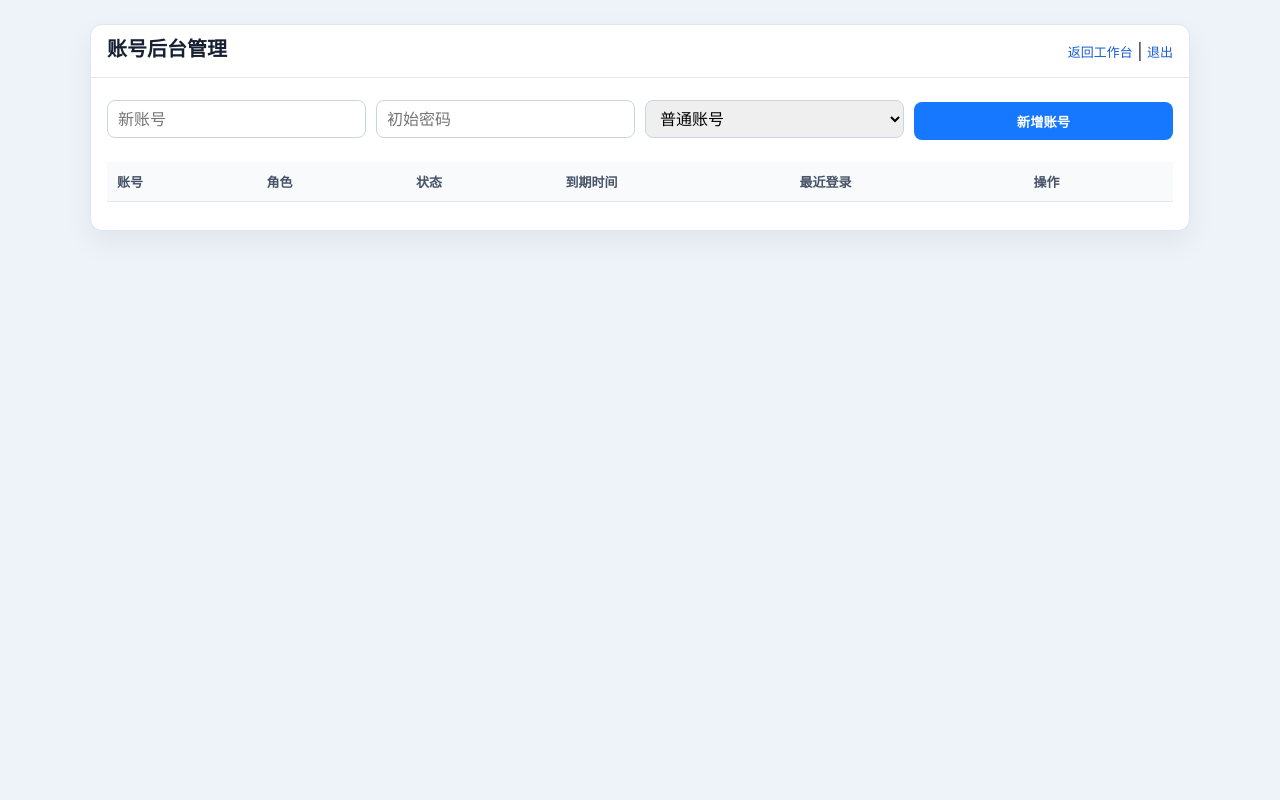
After one commit to deaosi/QA-Agent-Trace-Analyzer-api, a Flask app: template 111/templates/admin.html in a window 1280 px wide. The commit adds this page. Run offline with Flask 3, Linux system fonts and the light colour scheme; the template is opened without the code that fills it, so the values that code supplies are empty.

Commit message:
Improve auth UI and cloud deployment

```diff
--- a/111/app.py
+++ b/111/app.py
@@ -22,7 +22,8 @@ except ImportError:
 
 
 BASE_DIR = os.path.dirname(os.path.abspath(__file__))
-DATA_DIR = os.environ.get("QA_DATA_DIR", BASE_DIR)
+PROJECT_DIR = os.path.dirname(BASE_DIR)
+DATA_DIR = os.environ.get("QA_DATA_DIR", os.path.join(PROJECT_DIR, "data"))
 os.makedirs(DATA_DIR, exist_ok=True)
 COOKIE_FILE = os.path.join(DATA_DIR, ".cookies.json")
 SHOPS_FILE = os.path.join(DATA_DIR, ".shops.json")
@@ -233,11 +234,11 @@ def login():
         password = request.form.get("password", "")
         user = load_users().get(username)
         if not user or not check_password_hash(user.get("passwordHash", ""), password):
-            error = '<div class="err">账号或密码错误</div>'
+            error = "账号或密码错误"
         elif not user.get("active", True):
-            error = '<div class="err">账号已被禁用</div>'
+            error = "账号已被禁用"
         elif is_user_expired(user):
-            error = '<div class="err">账号已过期</div>'
+            error = "账号已过期"
         else:
             users = load_users()
             users[username]["lastLoginAt"] = now_iso()
@@ -259,13 +260,13 @@ def register():
         password2 = request.form.get("password2", "")
         users = load_users()
         if not valid_username(username):
-            error = '<div class="err">账号 2-32 位，支持中英文数字下划线</div>'
+            error = "账号 2-32 位，支持中英文数字下划线"
         elif username in users:
-            error = '<div class="err">账号已存在</div>'
+            error = "账号已存在"
         elif len(password) < 6:
-            error = '<div class="err">密码至少 6 位</div>'
+            error = "密码至少 6 位"
         elif password != password2:
-            error = '<div class="err">两次密码不一致</div>'
+            error = "两次密码不一致"
         else:
             users[username] = {
                 "username": username,
--- a/111/service_panel.py
+++ b/111/service_panel.py
@@ -8,11 +8,13 @@ from tkinter import ttk, messagebox
 from datetime import datetime
 
 BASE_DIR = os.path.dirname(os.path.abspath(__file__))
+PROJECT_DIR = os.path.dirname(BASE_DIR)
 APP_PY = os.path.join(BASE_DIR, "app.py")
 LOG_FILE = os.path.join(BASE_DIR, "server.log")
 PORT = 5000
 HOST = "127.0.0.1"
 PID_FILE = os.path.join(BASE_DIR, ".server.pid")
+DEFAULT_DATA_DIR = os.path.join(PROJECT_DIR, "data")
 
 
 class ServicePanel(tk.Tk):
@@ -109,9 +111,13 @@ class ServicePanel(tk.Tk):
         self.clear_log()
         self.append_log(f"[{datetime.now().strftime('%H:%M:%S')}] 正在启动服务...")
         try:
+            env = os.environ.copy()
+            env.setdefault("QA_DATA_DIR", DEFAULT_DATA_DIR)
+            os.makedirs(env["QA_DATA_DIR"], exist_ok=True)
             self.proc = subprocess.Popen(
                 [sys.executable, APP_PY],
                 cwd=BASE_DIR,
+                env=env,
                 stdout=subprocess.PIPE,
                 stderr=subprocess.STDOUT,
                 text=True,
--- /dev/null
+++ b/111/templates/admin.html
@@ -0,0 +1,45 @@
+{% extends "auth_base.html" %}
+{% block title %}账号后台管理{% endblock %}
+{% block body %}
+<div class="admin">
+<div class="panel">
+<div class="panel-head"><h1>账号后台管理</h1><div><a class="link" href="/">返回工作台</a> | <a class="link" href="/logout">退出</a></div></div>
+<div class="panel-body">
+<div class="grid">
+<input id="newUsername" placeholder="新账号">
+<input id="newPassword" type="password" placeholder="初始密码" autocomplete="new-password">
+<select id="newRole">
+<option value="user">普通账号</option>
+<option value="admin">管理员</option>
+</select>
+<button onclick="createUser()">新增账号</button>
+</div>
+<table>
+<thead>
+<tr>
+<th>账号</th>
+<th>角色</th>
+<th>状态</th>
+<th>到期时间</th>
+<th>最近登录</th>
+<th>操作</th>
+</tr>
+</thead>
+<tbody id="userRows"></tbody>
+</table>
+<div id="msg" class="muted" style="margin-top:12px"></div>
+</div>
+</div>
+</div>
+<script>
+const $=id=>document.getElementById(id);const esc=v=>String(v??"").replace(/[&<>"']/g,c=>({"&":"&amp;","<":"&lt;",">":"&gt;",'"':"&quot;","'":"&#39;"}[c]));
+async function api(url,data){const r=await fetch(url,{method:"POST",headers:{"Content-Type":"application/json"},body:JSON.stringify(data||{})});return r.json()}
+async function load(){const r=await fetch("/api/admin/users");const d=await r.json();$("userRows").innerHTML=(d.users||[]).map(u=>`<tr><td>${esc(u.username)}</td><td>${u.role==="admin"?"管理员":"普通用户"}</td><td>${u.active?"启用":"禁用"}</td><td>${esc(u.expiresAt||"永久")}</td><td>${esc(u.lastLoginAt||"-")}</td><td><div class="actions"><button onclick="resetPwd(this)" data-username="${esc(u.username)}">改密码</button><button onclick="setExpire(this)" data-username="${esc(u.username)}">到期时间</button><button onclick="toggleUser(this)" data-username="${esc(u.username)}" data-active="${u.active}">${u.active?"禁用":"启用"}</button><button class="danger" onclick="delUser(this)" data-username="${esc(u.username)}">删除</button></div></td></tr>`).join("")}
+async function createUser(){const r=await api("/api/admin/users/create",{username:$("newUsername").value,password:$("newPassword").value,role:$("newRole").value});$("msg").textContent=r.success?"已新增":r.error;load()}
+async function resetPwd(btn){const username=btn.dataset.username,password=prompt("输入新密码");if(!password)return;const r=await api("/api/admin/users/update",{username,password});$("msg").textContent=r.success?"密码已修改":r.error;load()}
+async function setExpire(btn){const username=btn.dataset.username,expiresAt=prompt("到期时间，格式 2026-12-31T23:59:59；留空表示永久");if(expiresAt===null)return;const r=await api("/api/admin/users/update",{username,expiresAt});$("msg").textContent=r.success?"到期时间已更新":r.error;load()}
+async function toggleUser(btn){const username=btn.dataset.username,active=btn.dataset.active!=="true";const r=await api("/api/admin/users/update",{username,active});$("msg").textContent=r.success?"状态已更新":r.error;load()}
+async function delUser(btn){const username=btn.dataset.username;if(!confirm("确定删除账号 "+username+"?"))return;const r=await api("/api/admin/users/delete",{username});$("msg").textContent=r.success?"已删除":r.error;load()}
+load();
+</script>
+{% endblock %}
--- /dev/null
+++ b/111/templates/auth_base.html
@@ -0,0 +1,19 @@
+<!doctype html>
+<html lang="zh-CN">
+<head>
+<meta charset="utf-8">
+<meta name="viewport" content="width=device-width, initial-scale=1">
+<title>{% block title %}{% endblock %}</title>
+<style>
+body{margin:0;min-height:100vh;background:#eef3f9;font-family:-apple-system,BlinkMacSystemFont,"Segoe UI","Microsoft YaHei",Arial,sans-serif;color:#172033}
+.shell{min-height:100vh;display:grid;place-items:center;padding:24px}.box{width:min(420px,calc(100vw - 32px));background:#fff;border:1px solid #dfe5ee;border-radius:12px;padding:28px;box-shadow:0 12px 30px rgba(15,23,42,.08)}
+h1{font-size:20px;margin:0 0 8px}.tip{color:#64748b;font-size:13px;margin-bottom:18px;line-height:1.6}label{font-size:12px;font-weight:700;color:#475467}
+input,select{box-sizing:border-box;width:100%;height:38px;margin:6px 0 12px;border:1px solid #cbd5e1;border-radius:8px;padding:0 10px;font:inherit}.row{display:flex;align-items:center;justify-content:space-between;gap:12px}.check{display:flex;align-items:center;gap:6px;color:#475467;font-size:13px}.check input{width:14px;height:14px;margin:0}
+button,.btn{width:100%;height:38px;margin-top:8px;border:0;border-radius:8px;background:#1677ff;color:#fff;font-weight:700;cursor:pointer;text-decoration:none;display:grid;place-items:center}.link{color:#175cd3;text-decoration:none;font-size:13px}.err{margin-top:12px;color:#d92d20;font-size:13px}.ok{margin-top:12px;color:#027a48;font-size:13px}
+table{width:100%;border-collapse:collapse;background:#fff}th,td{padding:10px;border-bottom:1px solid #e4e7ec;text-align:left;font-size:13px}th{background:#f8fafc;color:#475467}.admin{max-width:1100px;margin:0 auto;padding:24px}.panel{background:#fff;border:1px solid #dfe5ee;border-radius:12px;box-shadow:0 12px 30px rgba(15,23,42,.06);overflow:hidden}.panel-head{height:52px;padding:0 16px;border-bottom:1px solid #e4e7ec;display:flex;align-items:center;justify-content:space-between}.panel-body{padding:16px}.actions{display:flex;gap:6px;flex-wrap:wrap}.actions button{width:auto;height:30px;margin:0;padding:0 10px}.danger{background:#d92d20}.muted{color:#667085}.grid{display:grid;grid-template-columns:repeat(4,1fr);gap:10px;margin-bottom:12px}@media(max-width:760px){.grid{grid-template-columns:1fr}.admin{padding:12px;overflow:auto}}
+</style>
+</head>
+<body>
+{% block body %}{% endblock %}
+</body>
+</html>
--- a/docker-compose.yml
+++ b/docker-compose.yml
@@ -7,9 +7,9 @@ services:
       - "${QA_PORT:-5000}:5000"
     environment:
       QA_ADMIN_USERNAME: "${QA_ADMIN_USERNAME:-admin}"
-      QA_ADMIN_PASSWORD: "${QA_ADMIN_PASSWORD:-${QA_ACCESS_PASSWORD}}"
-      QA_ACCESS_PASSWORD: "${QA_ACCESS_PASSWORD}"
-      QA_SECRET_KEY: "${QA_SECRET_KEY}"
+      QA_ADMIN_PASSWORD: "${QA_ADMIN_PASSWORD:?Set QA_ADMIN_PASSWORD in .env}"
+      QA_ACCESS_PASSWORD: "${QA_ACCESS_PASSWORD:-}"
+      QA_SECRET_KEY: "${QA_SECRET_KEY:?Set QA_SECRET_KEY in .env}"
       QA_DATA_DIR: /app/data
     volumes:
       - ./data:/app/data
```
Also changed, not shown: 111/templates/index.html (+35 -4 lines), 111/templates/login.html (added, +21 -0 lines), 111/templates/register.html (added, +19 -0 lines), README_DEPLOY.md, README_DEPLOY_WINDOWS.md, 5 other files.
